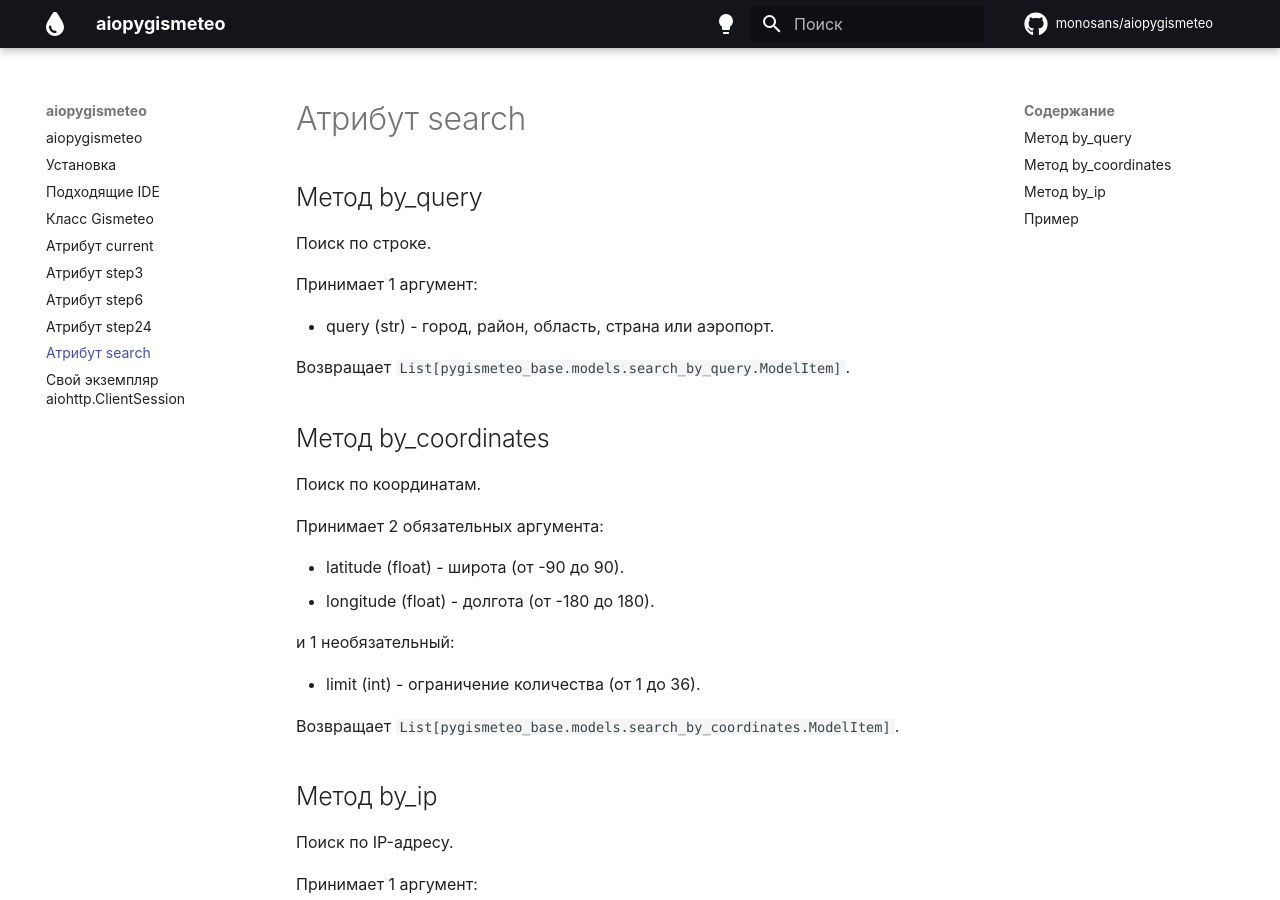
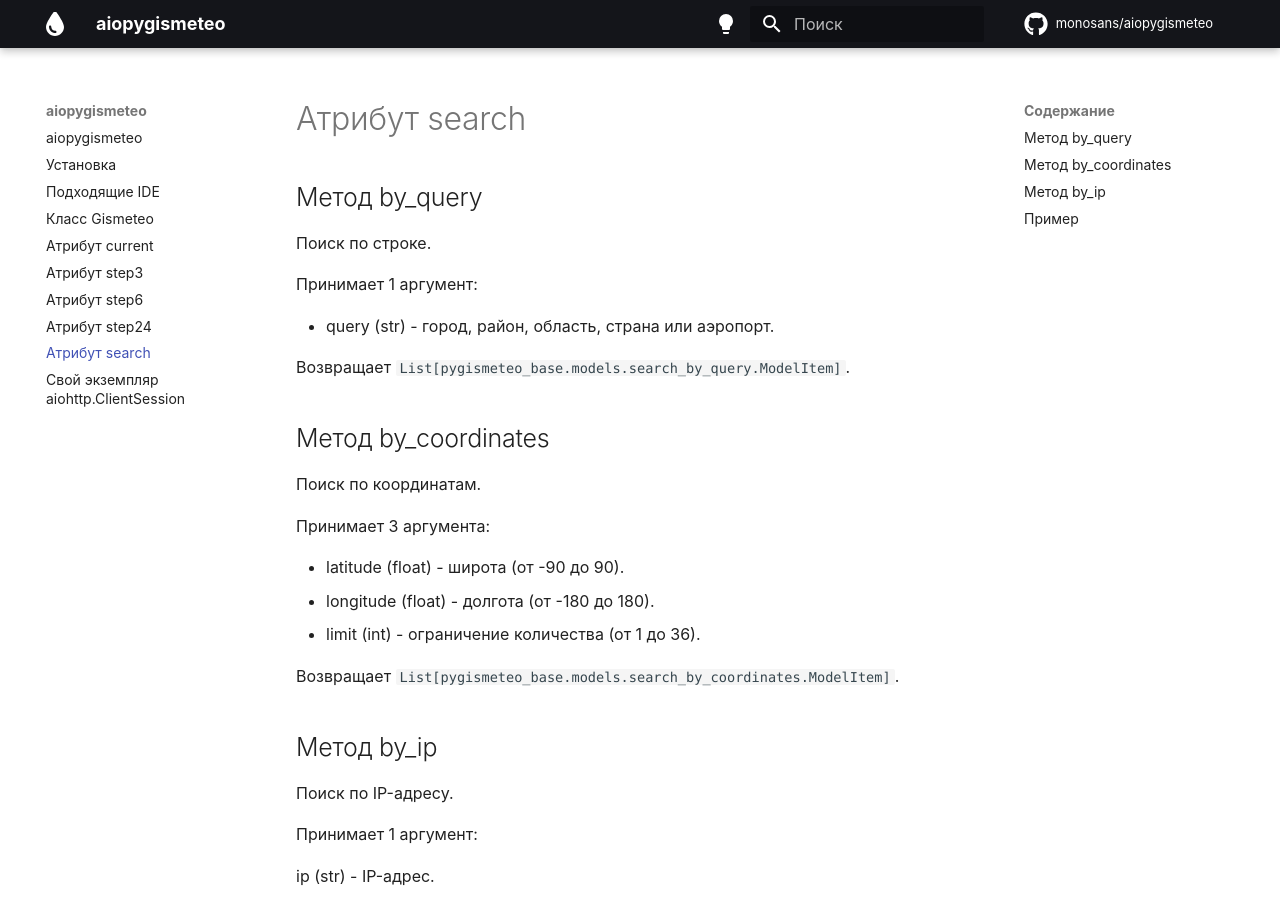
Before and after one commit to monosans/aiopygismeteo, an MkDocs documentation site: the page built from docs/search.md, in a window 1280 px wide and 900 px high. Built offline with MkDocs 1.6.1 and Material for MkDocs 9.7.7, drawn with Linux system fonts in a browser that asks for light colours; comment, search, counter and statistics services are not loaded.

Commit message:
Fix docs

```diff
--- a/docs/search.md
+++ b/docs/search.md
@@ -14,13 +14,10 @@
 
 Поиск по координатам.
 
-Принимает 2 обязательных аргумента:
+Принимает 3 аргумента:
 
 - latitude (float) - широта (от -90 до 90).
 - longitude (float) - долгота (от -180 до 180).
-
-и 1 необязательный:
-
 - limit (int) - ограничение количества (от 1 до 36).
 
 Возвращает `List[pygismeteo_base.models.search_by_coordinates.ModelItem]`.
```
